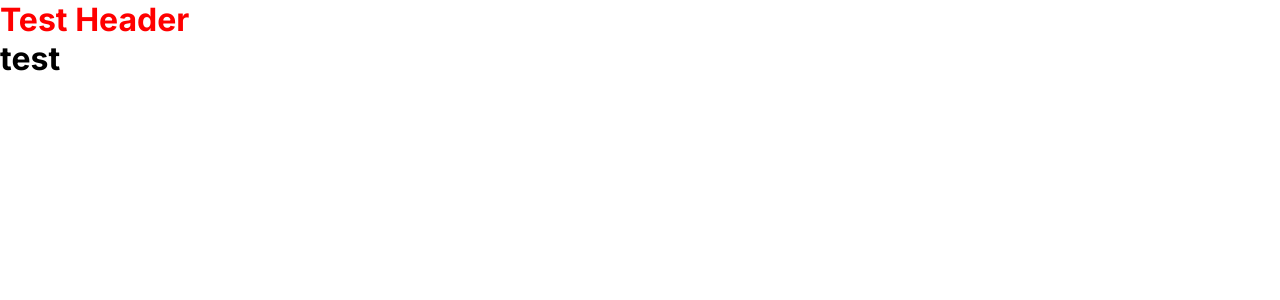
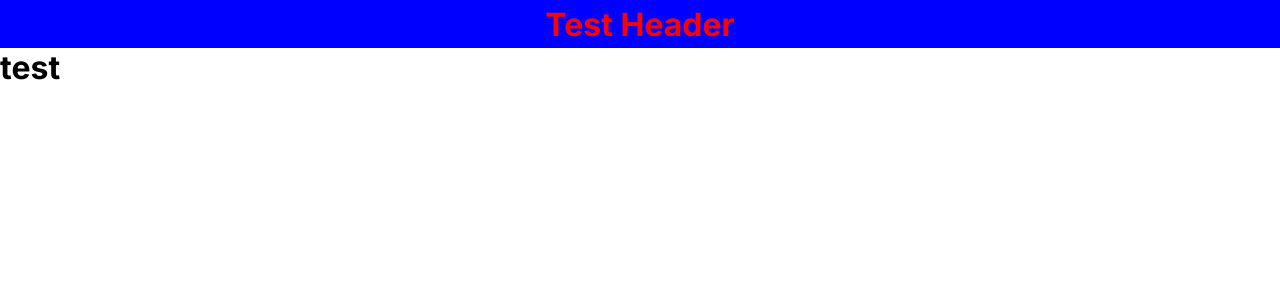
Before and after one commit to gustavocarvalho-ra/BDF, a Next.js app: page / in a window 1280 px wide. Shown: the top 300 px of the page. Built offline with nearby package versions, Linux system fonts and the light colour scheme.

Commit message:
feat: test Header

```diff
--- a/src/app/components/Header/index.tsx
+++ b/src/app/components/Header/index.tsx
@@ -1,8 +1,12 @@
 import styles from "../../page.module.css"
 import Link from "next/link";
+import { Head } from "./styles";
 
 export default function Header() {
   return (
-    <h1 style={{color: 'red'}}>Test Header</h1>
+    <Head>
+      <h1 style={{color: 'red'}}>Test Header</h1>
+
+    </Head>
   )
 }
--- a/src/app/components/Header/styles.ts
+++ b/src/app/components/Header/styles.ts
@@ -0,0 +1,10 @@
+import styled from "styled-components";
+
+export const Head = styled.div `
+  max-width: 100vw;
+  height: 6vh;
+  display: flex;
+  align-items: center;
+  justify-content: space-around;
+  background: blue;
+`
--- a/src/app/page.tsx
+++ b/src/app/page.tsx
@@ -1,3 +1,5 @@
+"use client"
+
 import Image from "next/image";
 import styles from "./page.module.css";
 import Header from "./components/Header";
```
